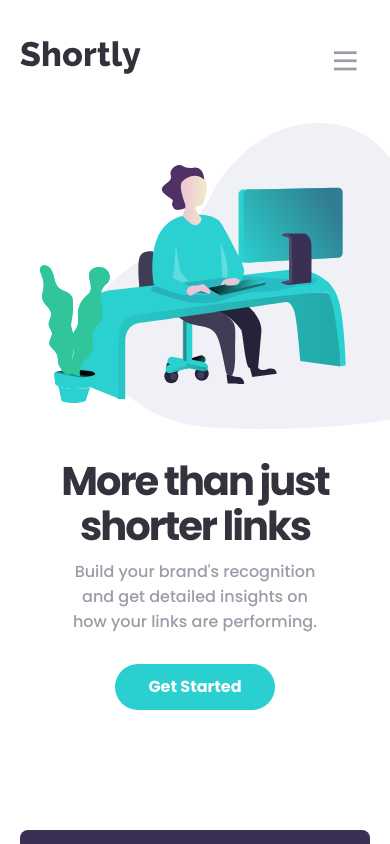
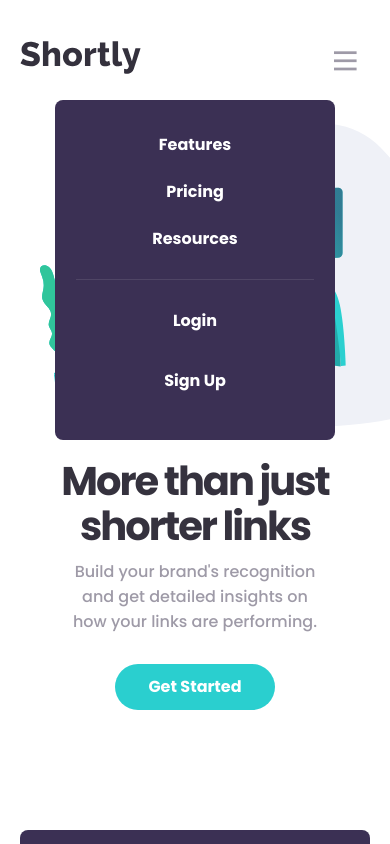
Before and after one commit to fvxstx/Shortly, a Next.js app: page / in a window 390 px wide. Both pictures are taken after a click on the button 349 px from the left and 61 px from the top of the page. Shown: the top 844 px of the page. Built offline with nearby package versions, Linux system fonts and the light colour scheme.

Commit message:
finished modal

```diff
--- a/Components/Footer/index.tsx
+++ b/Components/Footer/index.tsx
@@ -22,8 +22,6 @@ const TitleBox = styled.h4`
 
 const BoxLinks = styled.ul`
   display: flex;
-  list-style: none;
-  padding: 0;
   margin: 0;
   margin-bottom: 50px;
   gap: 20px;
@@ -59,11 +57,8 @@ const ALink = styled.a`
 
 const SocialMediaList = styled.ul`
   display: flex;
-  list-style-type: none;
   text-align: center;
-
   margin: 0;
-  padding: 0;
   gap: 20px;
   q & #kid {
     margin-top: 3px;
--- a/Components/Header/index.tsx
+++ b/Components/Header/index.tsx
@@ -1,5 +1,6 @@
 import styled from "styled-components";
 import { NextPage } from "next";
+import Modal from "../Modal";
 
 const HeaderDiv = styled.header`
   display: flex;
@@ -45,21 +46,6 @@ const PagsLi = styled.li`
   &:hover {
     color: var(--very-dark-violet);
   }
-`;
-
-const Hamburger = styled.button`
-  display: none;
-
-  @media only screen and (max-width: 430px) {
-    display: flex;
-    background-color: #ffffff;
-    border: none;
-  }
-`;
-
-const HamburIcon = styled.img`
-  width: 30px;
-  height: 30px;
 `;
 
 const Buttons = styled.div`
@@ -114,9 +100,7 @@ const Pag: NextPage = () => {
             </PagsLi>
           </Pags>
         </NavPag>
-        <Hamburger>
-          <HamburIcon src="icon-menu.svg" alt="" />
-        </Hamburger>
+        <Modal />
       </Head1>
 
       <Buttons>
--- /dev/null
+++ b/Components/Modal/index.tsx
@@ -0,0 +1,132 @@
+import styled from "styled-components";
+import { NextPage } from "next";
+import React, { useEffect, useState } from "react";
+
+const Hamburger = styled.button`
+  display: none;
+
+  @media only screen and (max-width: 430px) {
+    display: flex;
+    background-color: #ffffff;
+    border: none;
+    cursor: pointer;
+  }
+`;
+
+const HamburIcon = styled.img`
+  width: 30px;
+  height: 30px;
+`;
+
+const ModalContainer = styled.div`
+  display: flex;
+  position: absolute;
+  flex-direction: column;
+  text-align: center;
+  align-items: center;
+  margin-left: auto;
+  margin-right: auto;
+  background-color: var(--dark-violet);
+
+  z-index: 1;
+  border-radius: 8px;
+  width: 280px;
+  height: 340px;
+  top: 100px;
+  left: 0;
+  right: 0;
+`;
+
+const ModalListLinks = styled.ul`
+  display: flex;
+  flex-direction: column;
+  gap: 20px;
+  margin-top: 30px;
+`;
+
+const ModalLinks = styled.a`
+  color: #ffffff;
+  font-weight: 700;
+  font-size: 16px;
+
+  background: none;
+  border: none;
+`;
+
+const DivLine = styled.div`
+  background-color: #ffffff;
+  width: 85%;
+  height: 1px;
+  opacity: 0.1;
+  margin-top: 10px;
+`;
+
+const ButtonsDiv = styled.div`
+  display: flex;
+  flex-direction: column;
+  gap: 20px;
+  margin-top: 20px;
+`;
+
+const ButtonModal = styled(ModalLinks)`
+  width: 220px;
+  height: 40px;
+  border-radius: 20px;
+  cursor: pointer;
+
+  &:hover {
+    background: var(--cyan);
+  }
+`;
+
+const Modal: NextPage = () => {
+  const [isBrowser, setIsBrowser] = useState(false);
+
+  if (isBrowser) {
+    return (
+      <>
+        <Hamburger
+          onClick={() => {
+            setIsBrowser(false);
+          }}
+        >
+          <HamburIcon src="icon-menu.svg" alt="" />
+        </Hamburger>
+        <ModalContainer>
+          <nav>
+            <ModalListLinks>
+              <li>
+                <ModalLinks href="">Features</ModalLinks>
+              </li>
+              <li>
+                <ModalLinks href="">Pricing</ModalLinks>
+              </li>
+              <li>
+                <ModalLinks href="">Resources</ModalLinks>
+              </li>
+            </ModalListLinks>
+          </nav>
+          <DivLine></DivLine>
+          <ButtonsDiv>
+            <ButtonModal as="button">Login</ButtonModal>
+            <ButtonModal as="button">Sign Up</ButtonModal>
+          </ButtonsDiv>
+        </ModalContainer>
+      </>
+    );
+  } else {
+    return (
+      <>
+        <Hamburger
+          onClick={() => {
+            setIsBrowser(true);
+          }}
+        >
+          <HamburIcon src="icon-menu.svg" alt="" />
+        </Hamburger>
+      </>
+    );
+  }
+};
+
+export default Modal;
--- a/Components/UrlGenerator/index.tsx
+++ b/Components/UrlGenerator/index.tsx
@@ -61,8 +61,6 @@ const ButtonUrl = styled.button`
 `;
 
 const SiteList = styled.ul`
-  padding: 0;
-  list-style: none;
   display: flex;
   flex-direction: column;
   gap: 12px;
--- a/pages/index.tsx
+++ b/pages/index.tsx
@@ -6,6 +6,7 @@ import UrlGenerator from "../Components/UrlGenerator/index";
 import Infos from "../Components/Infos/index";
 import BoostLinks from "../Components/BoostLinks/index";
 import Footer from "../Components/Footer/index";
+import Modal from "../Components/Modal";
 
 const Home: NextPage = () => {
   return (
--- a/styles/global.css.ts
+++ b/styles/global.css.ts
@@ -24,8 +24,6 @@ const GlobalStyle = createGlobalStyle`
         font-family: "Poppins", sans-serif;
         -ms-overflow-style: none;
         scrollbar-width: none;
-
-
     }
 
     body::-webkit-scrollbar {
@@ -35,6 +33,11 @@ const GlobalStyle = createGlobalStyle`
     a {
         color: inherit;
         text-decoration: none;
+    }
+
+    ul {
+        list-style-type: none;
+        padding: 0;
     }
 
     header,main,footer{
```
